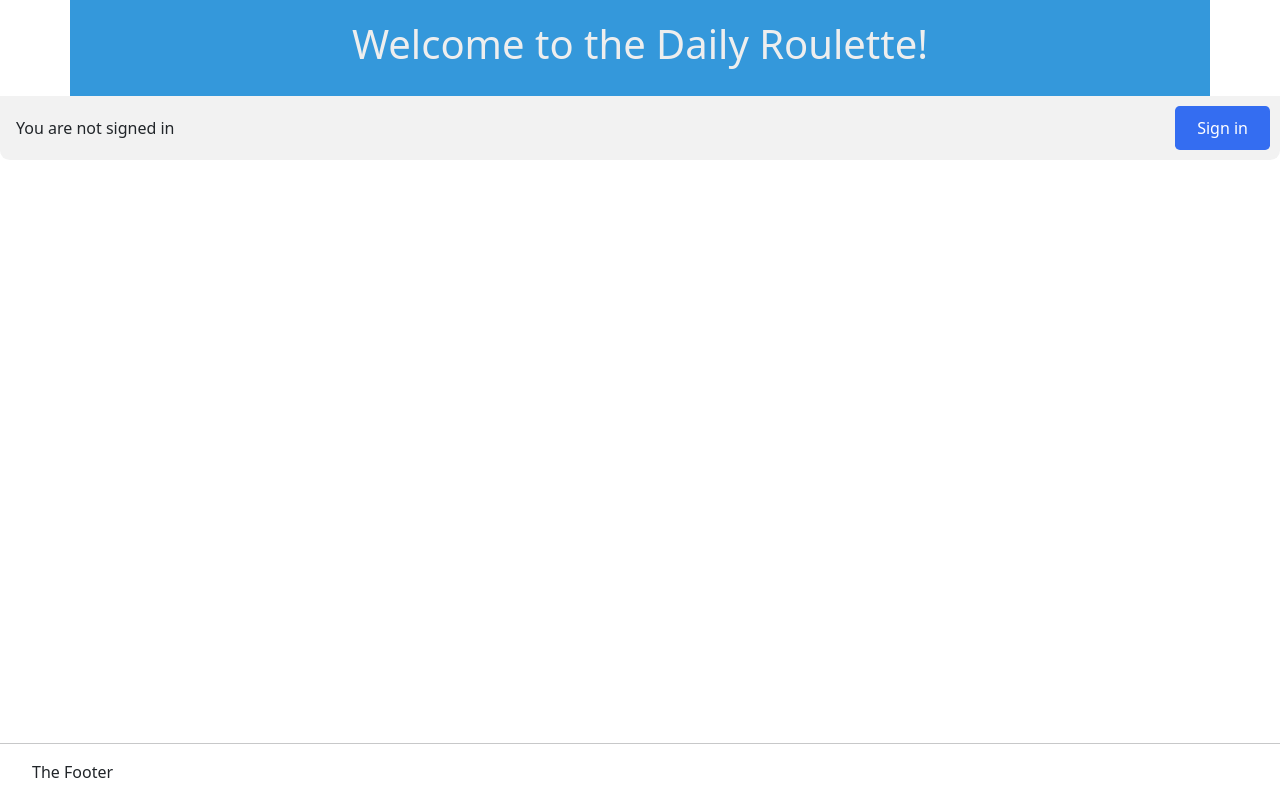
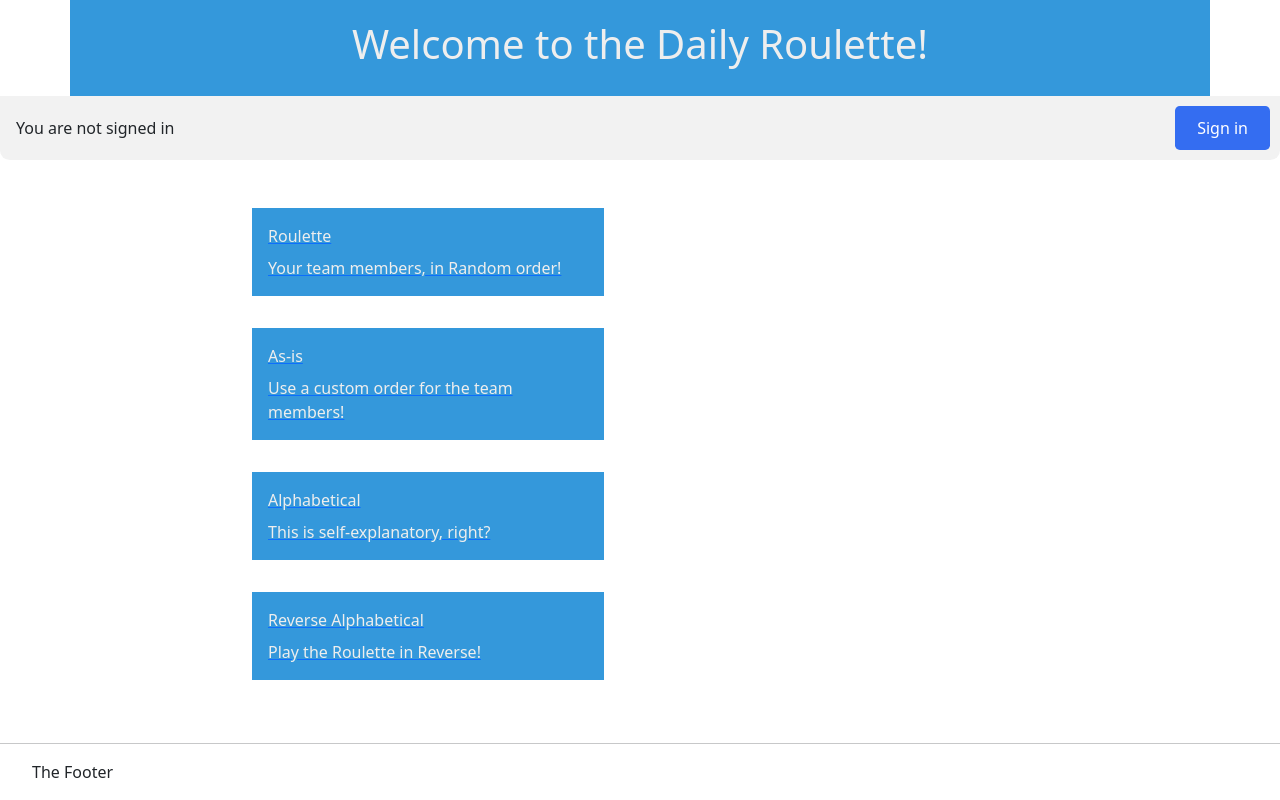
Before and after one commit to separatio/ez-daily, a Next.js app: page / in a window 1280 px wide. Built offline with nearby package versions, Linux system fonts and the light colour scheme; no server answers.

Commit message:
Remove remaining bootstrap-react components

```diff
--- a/pages/index.jsx
+++ b/pages/index.jsx
@@ -3,67 +3,67 @@ import Layout from '../components/Layout';
 export default function Page() {
   return (
     <Layout>
-      {/* <Container className="content">
+      <div className="container content">
         <div className="row justify-content-md-between">
           <a href="http://localhost:3000">
-            <Card className="sml-card">
-              <Card.Body>
-                <Card.Title>
+            <div className="sml-card">
+              <div className='card-body'>
+                <div className='card-title'>
                     Roulette
-                </Card.Title>
+                </div>
 
-                <Card.Text>
+                <div className='card-text'>
                         Your team members, in Random order!
-                </Card.Text>
-              </Card.Body>
-            </Card>
+                </div>
+              </div>
+            </div>
           </a>
 
           <a href="http://localhost:3000">
-            <Card className="sml-card">
-              <Card.Body>
-                <Card.Title>
+            <div className="sml-card">
+              <div className='card-body'>
+                <div className='card-title'>
                     As-is
-                </Card.Title>
+                </div>
 
-                <Card.Text>
+                <div className='card-text'>
                         Use a custom order for the team members!
-                </Card.Text>
-              </Card.Body>
-            </Card>
+                </div>
+              </div>
+            </div>
           </a>
         </div>
 
         <div className="row justify-content-md-between">
           <a href="http://localhost:3000">
-            <Card className="sml-card">
-              <Card.Body>
-                <Card.Title>
+            <div className="sml-card">
+              <div className='card-body'>
+                <div className='card-title'>
                     Alphabetical
-                </Card.Title>
+                </div>
 
-                <Card.Text>
+                <div className='card-text'>
                         This is self-explanatory, right?
-                </Card.Text>
-              </Card.Body>
-            </Card>
+                </div>
+              </div>
+            </div>
           </a>
 
           <a href="http://localhost:3000">
-            <Card className="sml-card">
-              <Card.Body>
-                <Card.Title>
+            <div className="sml-card">
+              <div className='card-body'>
+                <div className='card-title'>
                     Reverse Alphabetical
-                </Card.Title>
+                </div>
 
-                <Card.Text>
+                <div className='card-text'>
                         Play the Roulette in Reverse!
-                </Card.Text>
-              </Card.Body>
-            </Card>
+                </div>
+              </div>
+            </div>
           </a>
         </div>
-      </Container> */}
+      </div>
     </Layout>
   );
 }
```
